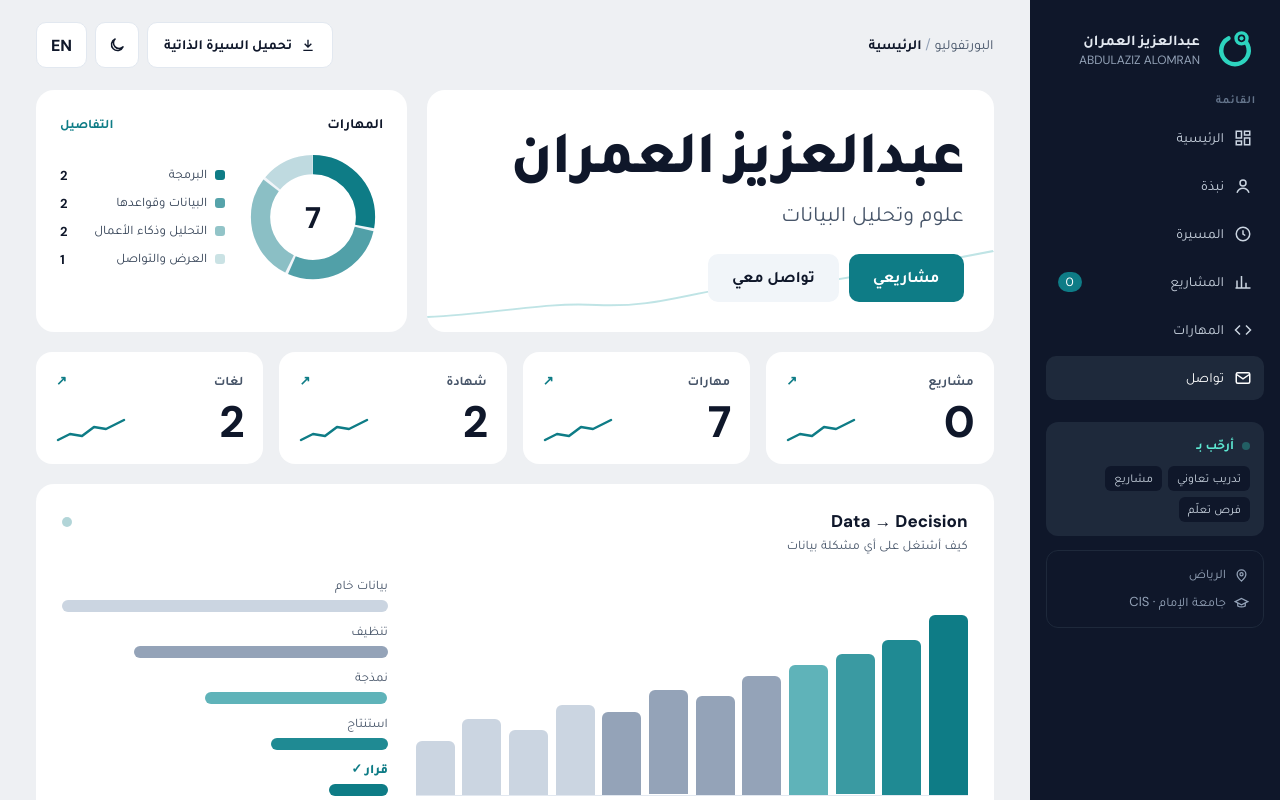
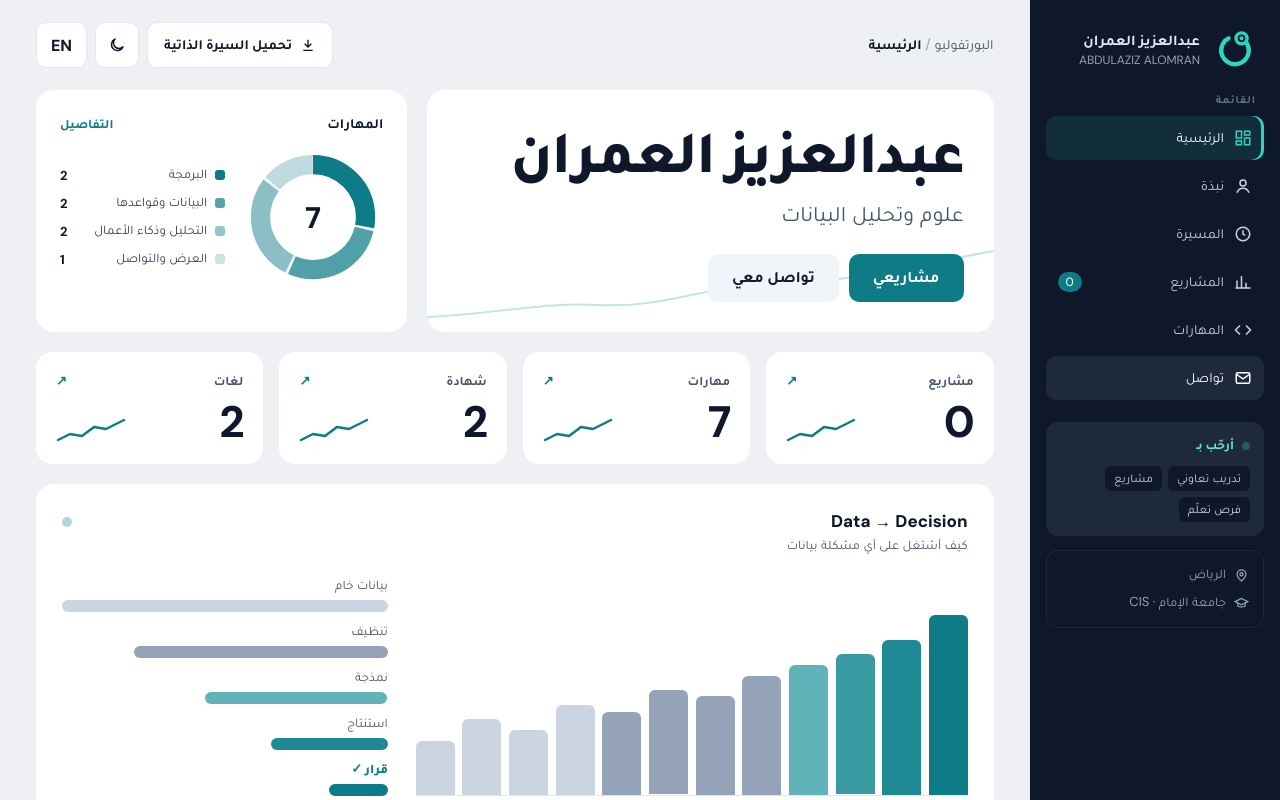
Before and after one commit to AbdulazizAlomran/Abdulaziz-portfolio, a plain HTML site: page index.html in a window 1280 px wide. In both pictures the pointer is over the link "الرئيسية". Shown: the top 800 px of the page. Drawn offline with Linux system fonts and the light colour scheme.

Commit message:
Add files via upload

```diff
--- a/index.html
+++ b/index.html
@@ -18,7 +18,7 @@ html{scroll-behavior:smooth}
 a{color:#0E7C86;text-decoration:none}a:hover{color:#095A61}
 .d-card{transition:transform .3s cubic-bezier(.2,.7,.2,1),box-shadow .3s,border-color .3s}
 .d-card:hover{transform:translateY(-3px);box-shadow:0 16px 34px rgba(15,23,42,.08)}
-.d-nav{transition:background .2s,color .2s}.d-nav:hover{background:#1E293B;color:#fff}
+.d-nav{transition:background .2s,color .2s,box-shadow .2s}.d-nav:hover{background:rgba(45,212,191,.12)!important;color:#fff!important;box-shadow:inset 3px 0 0 #2DD4BF}[dir=rtl] .d-nav:hover{box-shadow:inset -3px 0 0 #2DD4BF}.d-nav:hover svg{color:#2DD4BF}
 .d-btn{transition:transform .2s,box-shadow .2s}.d-btn:hover{transform:translateY(-2px);box-shadow:0 8px 18px rgba(14,124,134,.22)}
 .d-chip{transition:background .2s,color .2s,border-color .2s}
 .d-prev{transition:transform .5s cubic-bezier(.2,.7,.2,1)}
```
